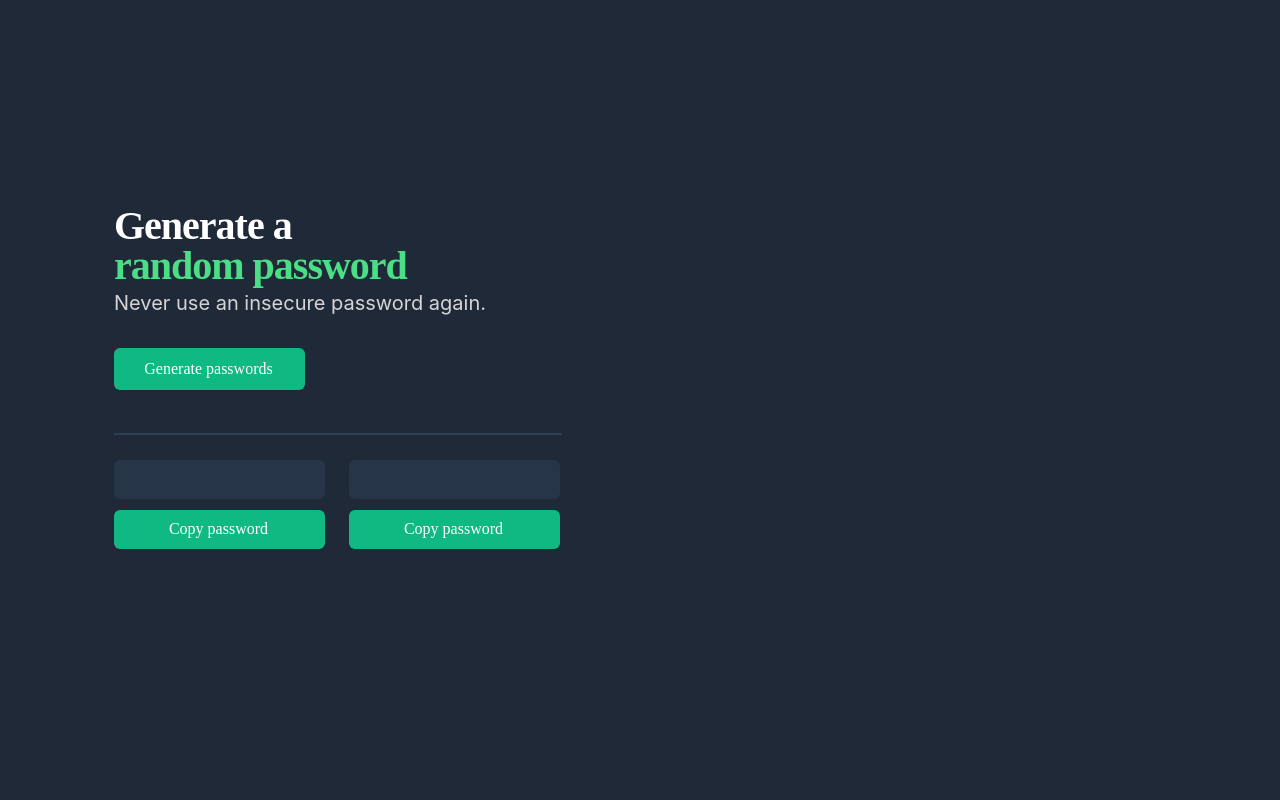
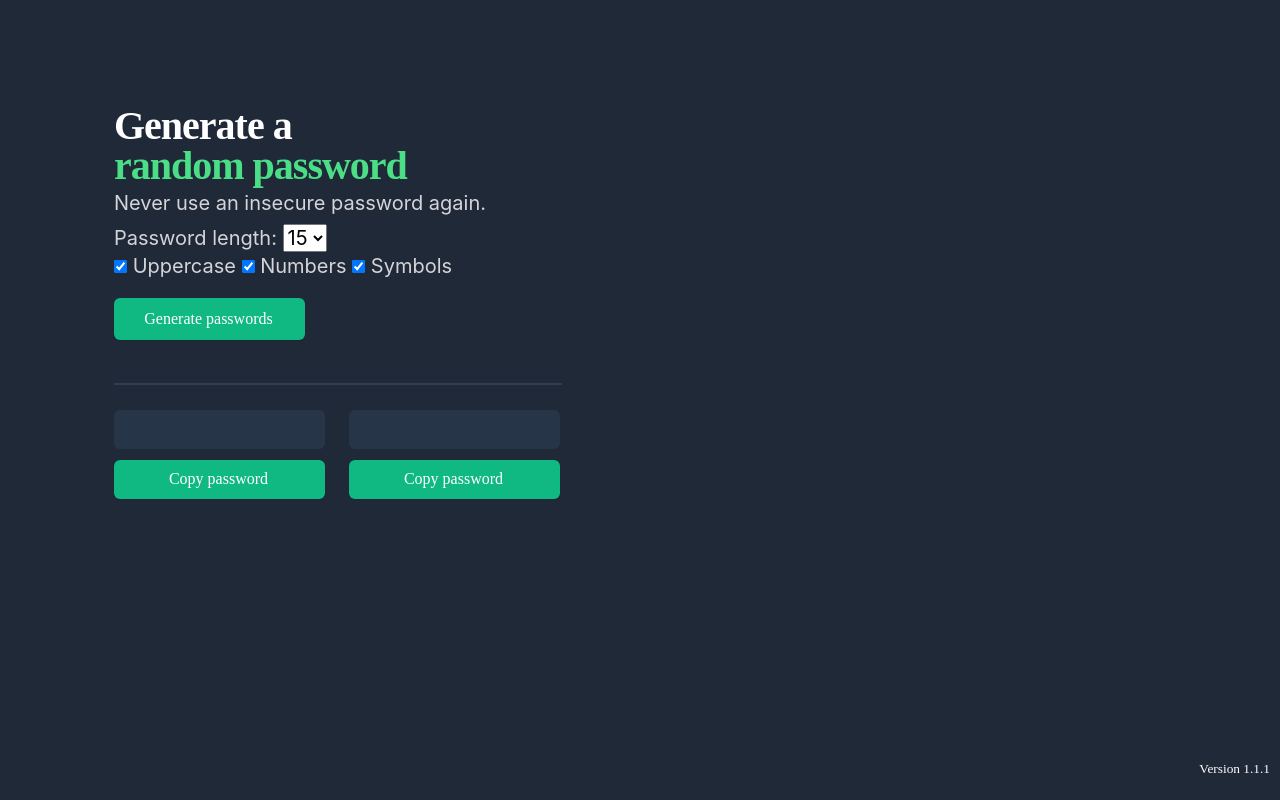
Before and after one commit to iLVL-Key/password-generator, a plain HTML site: page index.html in a window 1280 px wide. Drawn offline with nearby package versions, Linux system fonts and the light colour scheme.

Commit message:
updates from basic version
-Added password length option
-Added Uppercase/Numbers/Symbols options.

```diff
--- a/index.css
+++ b/index.css
@@ -13,7 +13,7 @@ h1 {
     width: 354px;
     height: 80px;
     left: 52px;
-    top: 115px;
+    top: 15px;
     font-family: 'Karla';
     font-style: normal;
     font-weight: 800;
@@ -28,7 +28,21 @@ h1 {
     width: 372px;
     height: 28px;
     left: 52px;
-    top: 205px;
+    top: 105px;
+    font-family: 'Inter';
+    font-style: normal;
+    font-weight: 400;
+    font-size: 20px;
+    line-height: 28px;
+    color: #D5D4D8;
+}
+
+.passwordOptions {
+    position: absolute;
+    width: 372px;
+    height: 28px;
+    left: 52px;
+    top: 160px;
     font-family: 'Inter';
     font-style: normal;
     font-weight: 400;
@@ -48,12 +62,72 @@ h1 {
     width: 191px;
     height: 42px;
     left: 52px;
-    top: 284px;
+    top: 234px;
     border: none;
     background: #10B981;
     box-shadow: 0px 1px 2px rgba(0, 0, 0, 0.05);
     border-radius: 6px;
     color: #FFFFFF;
+}
+
+hr {
+    position: absolute;
+    width: 446px;
+    height: 0px;
+    left: 52px;
+    top: 311px;
+
+    border: 1px solid #2F3E53;
+}
+
+#boxOne-el {
+    position: absolute;
+    width: 211px;
+    height: 39px;
+    left: 52px;
+    top: 346px;
+    background: #273549;
+    border-radius: 6px;
+}
+
+#boxTwo-el {
+    position: absolute;
+    width: 211px;
+    height: 39px;
+    left: 287px;
+    top: 346px;
+    background: #273549;
+    border-radius: 6px;
+}
+
+#passwordOne-el {
+    position: absolute;
+    width: 180px;
+    height: 32px;
+    left: 67px;
+    top: 350px;
+    font-family: 'Inter';
+    font-style: normal;
+    font-weight: 500;
+    font-size: 16px;
+    line-height: 32px;
+    text-align: center;
+    color: #55F991;
+}
+
+#passwordTwo-el {
+    position: absolute;
+    width: 192px;
+    height: 32px;
+    left: 297px;
+    top: 350px;
+    font-family: 'Inter';
+    font-style: normal;
+    font-weight: 500;
+    font-size: 16px;
+    line-height: 32px;
+    text-align: center;
+    color: #55F991;
 }
 
 #copyPasswordOne-btn {
@@ -67,7 +141,7 @@ h1 {
     width: 211px;
     height: 39px;
     left: 52px;
-    top: 446px;
+    top: 396px;
     border: none;
     background: #10B981;
     box-shadow: 0px 1px 2px rgba(0, 0, 0, 0.05);
@@ -86,7 +160,7 @@ h1 {
     width: 211px;
     height: 39px;
     left: 287px;
-    top: 446px;
+    top: 396px;
     border: none;
     background: #10B981;
     box-shadow: 0px 1px 2px rgba(0, 0, 0, 0.05);
@@ -94,66 +168,12 @@ h1 {
     color: #FFFFFF;
 }
 
-hr {
-    position: absolute;
-    width: 446px;
-    height: 0px;
-    left: 52px;
-    top: 361px;
-
-    border: 1px solid #2F3E53;
+div.version {
+    position: fixed;
+    bottom: 10px;
+    right: 10px;
+    width: 100%;
+    text-align: right;
+    font-size: smaller;
+    color: white
 }
-
-#boxOne-el {
-    position: absolute;
-    width: 211px;
-    height: 39px;
-    left: 52px;
-    top: 396px;
-
-    background: #273549;
-    border-radius: 6px;
-}
-
-#boxTwo-el {
-    position: absolute;
-    width: 211px;
-    height: 39px;
-    left: 287px;
-    top: 396px;
-
-    background: #273549;
-    border-radius: 6px;
-}
-
-#passwordOne-el {
-position: absolute;
-width: 180px;
-height: 32px;
-left: 67px;
-top: 400px;
-
-font-family: 'Inter';
-font-style: normal;
-font-weight: 500;
-font-size: 16px;
-line-height: 32px;
-text-align: center;
-color: #55F991;
-}
-
-#passwordTwo-el {
-position: absolute;
-width: 192px;
-height: 32px;
-left: 297px;
-top: 400px;
-
-font-family: 'Inter';
-font-style: normal;
-font-weight: 500;
-font-size: 16px;
-line-height: 32px;
-text-align: center;
-color: #55F991;
-}
--- a/index.html
+++ b/index.html
@@ -6,6 +6,30 @@
         <h1>Generate a<br>
         <span style="color:#4ADF86;">random password</span></h1>
         <p id="supportingText-el">Never use an insecure password again.</p>
+        <div class="passwordOptions">
+            <label for="passwordLength">Password length:
+                <select name="passwordLength" id="passwordLength-sel">
+                    <option value="8">8</option>
+                    <option value="9">9</option>
+                    <option value="10">10</option>
+                    <option value="11">11</option>
+                    <option value="12">12</option>
+                    <option value="13">13</option>
+                    <option value="14">14</option>
+                    <option value="15" selected>15</option>
+                    <option value="16">16</option>
+                </select>
+            </label><br />
+            <label for="useUppercase">
+                <input type="checkbox" id="useUppercase-box" name="useUppercase" value="yes" checked> Uppercase
+            </label>
+            <label for="useNumbers">
+                <input type="checkbox" id="useNumbers-box" name="useNumbers" value="yes" checked> Numbers
+            </label>
+            <label for="useSymbols">
+                <input type="checkbox" id="useSymbols-box" name="useSymbols" value="yes" checked> Symbols
+            </label>
+        </div>
         <button id="generatePassword-btn" onclick="generatePasswords()">Generate passwords</button>
         <button id="copyPasswordOne-btn" onclick="copyPasswordOne()">Copy password</button>
         <button id="copyPasswordTwo-btn" onclick="copyPasswordTwo()">Copy password</button>
@@ -14,6 +38,7 @@
         <div id="boxTwo-el"></div>
         <div id="passwordOne-el"></div>
         <div id="passwordTwo-el"></div>
+        <div class="version"><p id="version-el"></p></div>
         <script src="index.js"></script>
     </body>
 </html>
--- a/index.js
+++ b/index.js
@@ -1,17 +1,56 @@
-const characters =["A","B","C","D","E","F","G","H","I","J","K","L","M","N","O","P","Q","R","S","T","U","V","W","X","Y","Z","a","b","c","d","e","f","g","h","i","j","k","l","m","n","o","p","q","r","s","t","u","v","w","x","y","z", "0", "1", "2", "3", "4", "5", "6", "7", "8", "9","~","`","!","@","#","$","%","^","&","*","(",")","_","-","+","=","{","[","}","]",",","|",":",";","<",">",".","?",
-"/"];
+let version = "1.1.1"
 
-let passwordLength = 15
+//const characters =["A","B","C","D","E","F","G","H","I","J","K","L","M","N","O","P","Q","R","S","T","U","V","W","X","Y","Z","a","b","c","d","e","f","g","h","i","j","k","l","m","n","o","p","q","r","s","t","u","v","w","x","y","z", "0", "1", "2", "3", "4", "5", "6", "7", "8", "9","~","`","!","@","#","$","%","^","&","*","(",")","_","-","+","=","{","[","}","]",",","|",":",";","<",">",".","?",
+//"/"];
+
+const lettersLowercase =["a","b","c","d","e","f","g","h","i","j","k","l","m","n","o","p","q","r","s","t","u","v","w","x","y","z"];
+
+const lettersUppercase =["A","B","C","D","E","F","G","H","I","J","K","L","M","N","O","P","Q","R","S","T","U","V","W","X","Y","Z"];
+
+const numbers =["0","1","2","3","4","5","6","7","8","9"];
+
+const symbols =["~","`","!","@","#","$","%","^","&","*","(",")","_","-","+","=","{","[","}","]",",","|",":",";","<",">",".","?","/"];
+
+let useUppercaseBox = document.getElementById("useUppercase-box");
+let useNumbersBox = document.getElementById("useNumbers-box");
+let useSymbolsBox = document.getElementById("useSymbols-box");
 
 let passwordOneEl = document.getElementById("passwordOne-el")
 let passwordTwoEl = document.getElementById("passwordTwo-el")
 let copyPasswordOneBtn = document.getElementById("copyPasswordOne-btn")
 let copyPasswordTwoBtn = document.getElementById("copyPasswordTwo-btn")
 
+let versionEl = document.getElementById("version-el").textContent = "Version " + version
+
 function generatePasswords() {
-    //console.log(passwordOneEl)
+    let passwordLength = document.getElementById("passwordLength-sel").value;
+    let characters = []
+
     passwordOneEl.textContent = ""
     passwordTwoEl.textContent = ""
+
+    for ( i = 0; i < lettersLowercase.length; i++) {
+        characters.push(lettersLowercase[i])
+    }
+
+    if ( useUppercaseBox.checked ) {
+        for ( i = 0; i < lettersUppercase.length; i++) {
+            characters.push(lettersUppercase[i])
+        }
+    }
+
+    if ( useNumbersBox.checked ) {
+        for ( i = 0; i < numbers.length; i++) {
+            characters.push(numbers[i])
+        }
+    }
+
+    if ( useSymbolsBox.checked ) {
+        for ( i = 0; i < symbols.length; i++) {
+            characters.push(symbols[i])
+        }
+    }
+
     for ( i = 0; i < passwordLength; i++ ) {
         let randomIndex = Math.floor( Math.random() * characters.length )
         passwordOneEl.textContent += characters[randomIndex]
```
